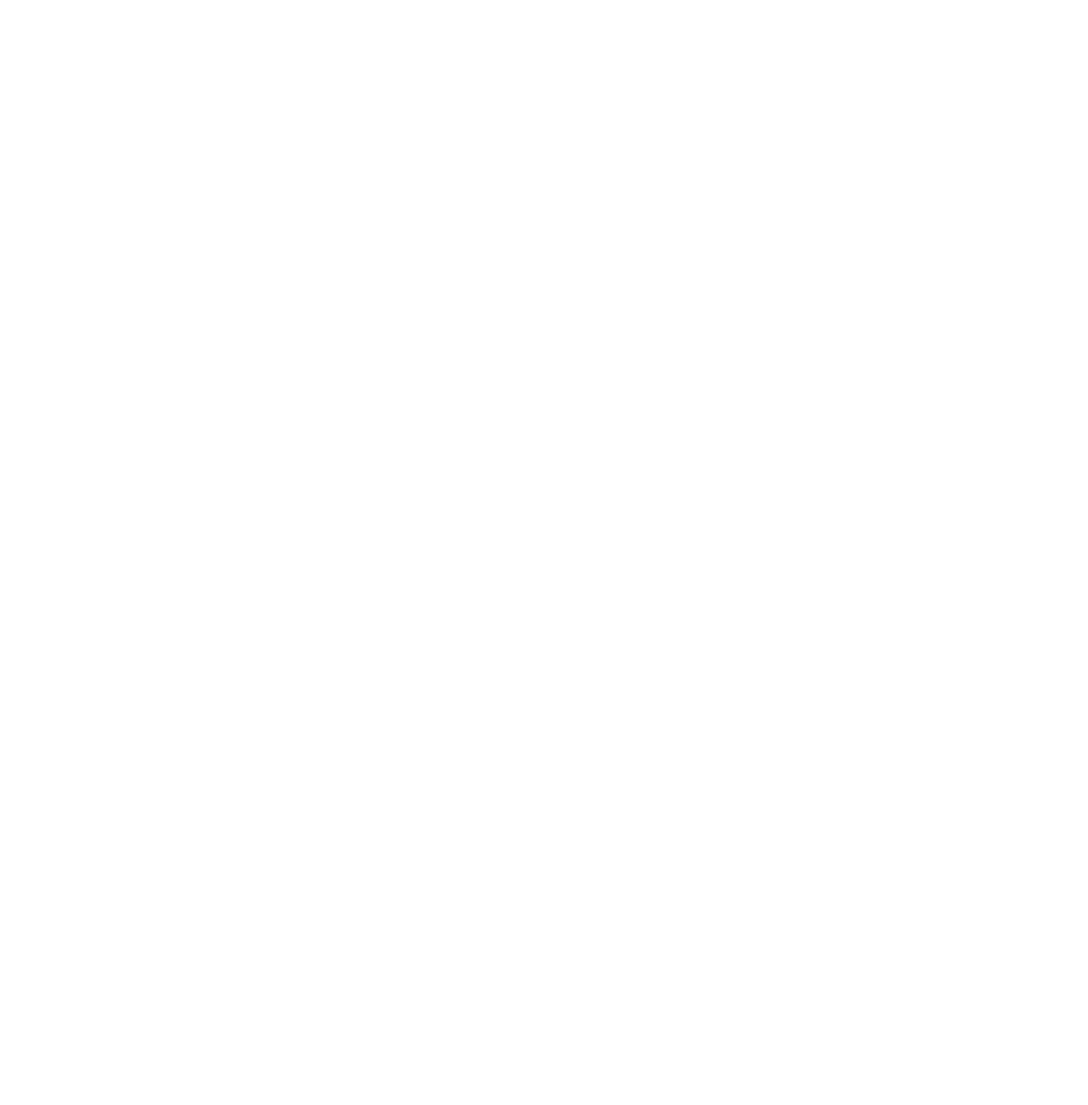
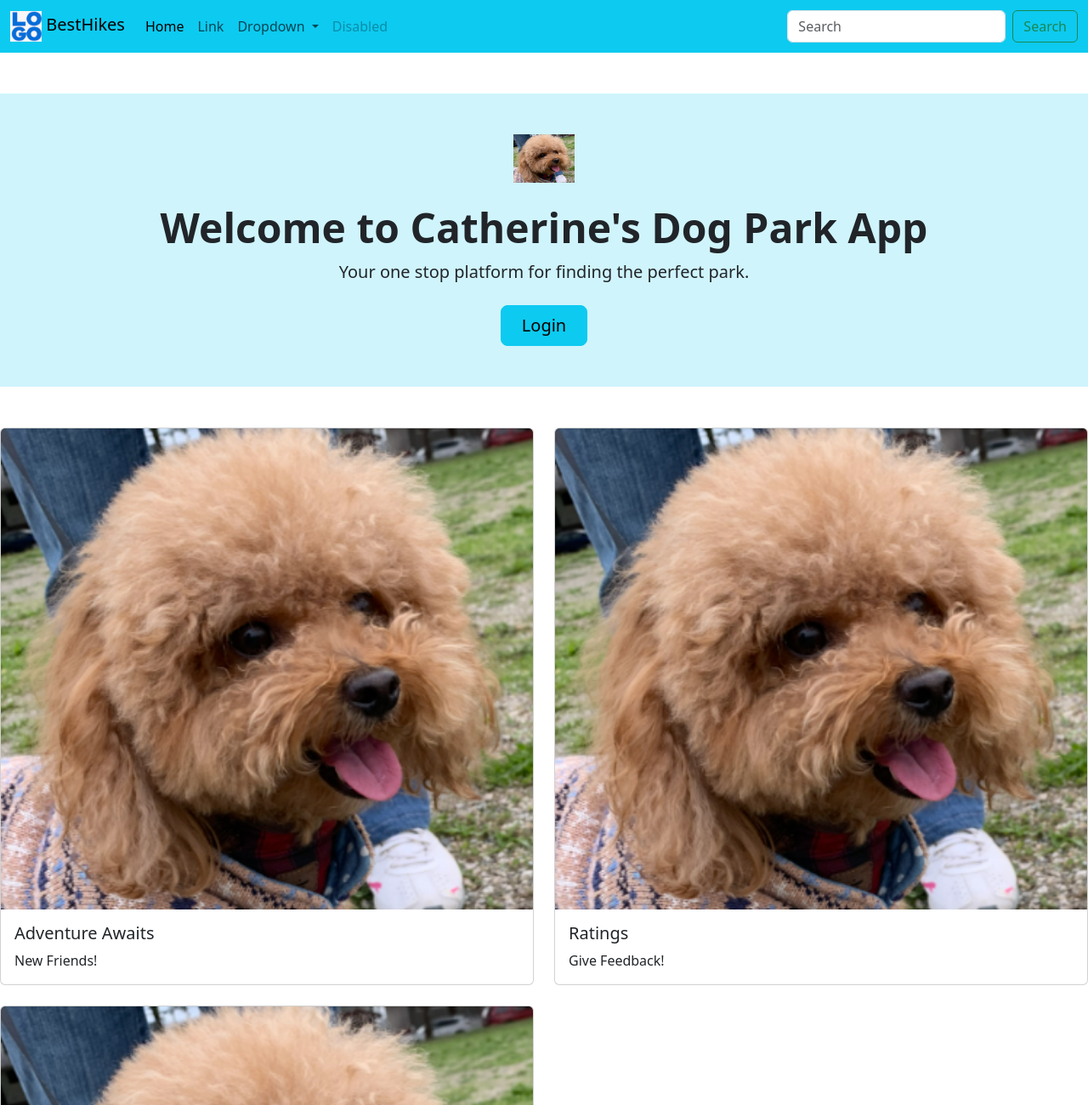
Before and after one commit to Catherine-Queenan/demo05_queenan_catherine, a plain HTML site: page index.html in a window 1280 px wide. Shown: the top 1300 px of the page at 85% size. Before the commit the page ends 800 px from the top, so only its background shows below. Drawn offline with nearby package versions, Linux system fonts and the light colour scheme.

Commit message:
Customizing the index.html page for Catherine's Dog Park App.

```diff
--- a/index.html
+++ b/index.html
@@ -10,7 +10,12 @@
     <meta name="viewport" content="width=device-width, initial-scale=1">
 
     <!-- Bootstrap Library CSS CDN go here -->
+    <link href="https://cdn.jsdelivr.net/npm/bootstrap@5.3.2/dist/css/bootstrap.min.css" rel="stylesheet"
+        integrity="sha384-T3c6CoIi6uLrA9TneNEoa7RxnatzjcDSCmG1MXxSR1GAsXEV/Dwwykc2MPK8M2HN" crossorigin="anonymous">
+
     <!-- Boostrap Library JS CDN  go here -->
+    <script src="https://cdn.jsdelivr.net/npm/bootstrap@5.3.2/dist/js/bootstrap.bundle.min.js"
+        integrity="sha384-C6RzsynM9kWDrMNeT87bh95OGNyZPhcTNXj1NW7RuBCsyN/o0jlpcV8Qyq46cDfL" crossorigin="anonymous"></script>
 
     <!-- Other libraries go here -->
 
@@ -25,7 +30,86 @@
     <!-- Your HTML Layout go here -->
     <!------------------------------>
     <!-- Stuff for body goes here -->
+    <nav class="navbar navbar-expand-lg navbar-light bg-info">
+        <div class="container-fluid">
+          <a class="navbar-brand" href="#">
+            <img src="./images/logo.jpg" height="36">
+            BestHikes
+          </a>
+          <button class="navbar-toggler" type="button" data-bs-toggle="collapse" data-bs-target="#navbarSupportedContent" aria-controls="navbarSupportedContent" aria-expanded="false" aria-label="Toggle navigation">
+            <span class="navbar-toggler-icon"></span>
+          </button>
+          <div class="collapse navbar-collapse" id="navbarSupportedContent">
+            <ul class="navbar-nav me-auto mb-2 mb-lg-0">
+              <li class="nav-item">
+                <a class="nav-link active" aria-current="page" href="#">Home</a>
+              </li>
+              <li class="nav-item">
+                <a class="nav-link" href="#">Link</a>
+              </li>
+              <li class="nav-item dropdown">
+                <a class="nav-link dropdown-toggle" href="#" id="navbarDropdown" role="button" data-bs-toggle="dropdown" aria-expanded="false">
+                  Dropdown
+                </a>
+                <ul class="dropdown-menu" aria-labelledby="navbarDropdown">
+                  <li><a class="dropdown-item" href="#">Action</a></li>
+                  <li><a class="dropdown-item" href="#">Another action</a></li>
+                  <li><hr class="dropdown-divider"></li>
+                  <li><a class="dropdown-item" href="#">Something else here</a></li>
+                </ul>
+              </li>
+              <li class="nav-item">
+                <a class="nav-link disabled">Disabled</a>
+              </li>
+            </ul>
+            <form class="d-flex">
+              <input class="form-control me-2" type="search" placeholder="Search" aria-label="Search">
+              <button class="btn btn-outline-success" type="submit">Search</button>
+            </form>
+          </div>
+        </div>
+      </nav>
 
+      <div class="px-4 py-5 my-5 text-center bg-info-subtle">
+        <img class="d-block mx-auto mb-4" src="/images/elmo.jpg" alt="" width="72" height="57">
+        <h1 class="display-5 fw-bold">Welcome to Catherine's Dog Park App</h1>
+        <div class="col-lg-6 mx-auto">
+          <p class="lead mb-4">Your one stop platform for finding the perfect park.</p>
+          <div class="d-grid gap-2 d-sm-flex justify-content-sm-center">
+            <button type="button" class="btn btn-info btn-lg px-4 gap-3" onclick="login.html">Login</button>
+          </div>
+        </div>
+      </div>
+
+      <div class="row row-cols-1 row-cols-md-2 g-4">
+        <div class="col">
+          <div class="card">
+            <img src="/images/elmo.jpg" class="card-img-top" alt="Hiker in Forest">
+            <div class="card-body">
+              <h5 class="card-title">Adventure Awaits</h5>
+              <p class="card-text">New Friends!</p>
+            </div>
+          </div>
+        </div>
+        <div class="col">
+          <div class="card">
+            <img src="/images/elmo.jpg" class="card-img-top" alt="Hikers on Seaside Cliff">
+            <div class="card-body">
+              <h5 class="card-title">Ratings</h5>
+              <p class="card-text">Give Feedback!</p>
+            </div>
+          </div>
+        </div>
+        <div class="col">
+          <div class="card">
+            <img src="/images/elmo.jpg" class="card-img-top" alt="Hiker on Mountain">
+            <div class="card-body">
+              <h5 class="card-title">Pup Profiles</h5>
+              <p class="card-text">Create your pup's very own profile!</p>
+            </div>
+          </div>
+        </div>
+      </div>
 
     <!---------------------------------------------->
     <!-- Your own JavaScript functions go here    -->
```
